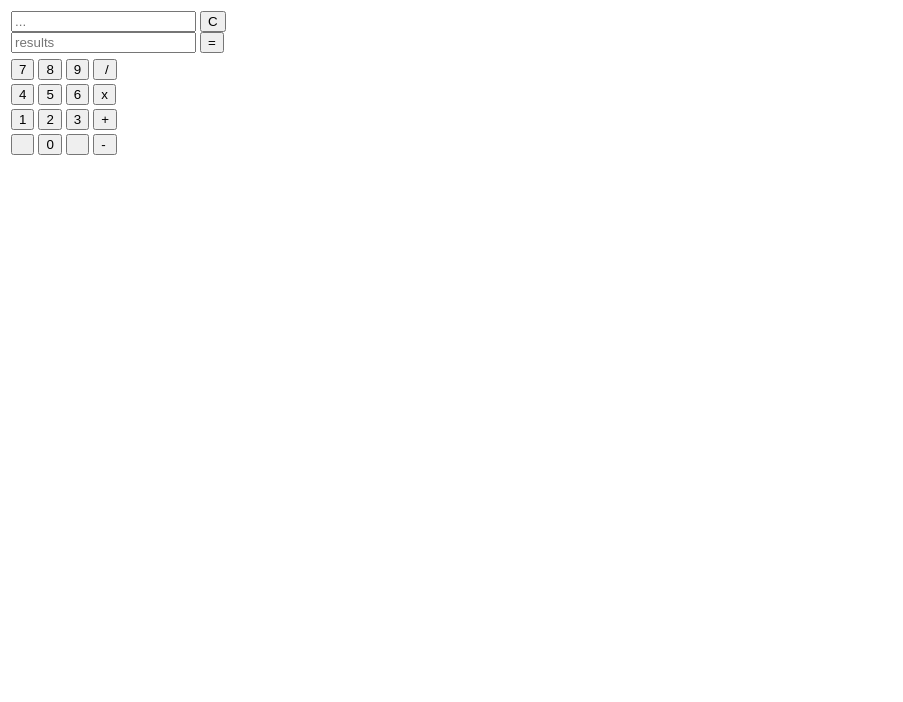
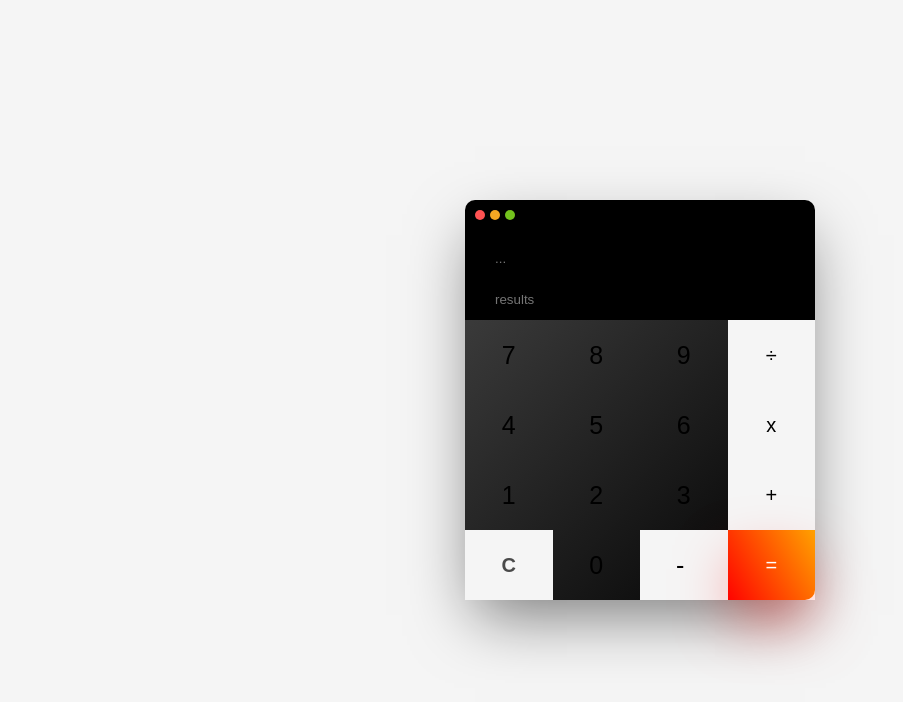
Before and after one commit to ManarAleraqi/calculator_in_js, a plain HTML site: page index.html in a window 1280 px wide. Shown: the whole page, without its empty margins (0-903 px from the left). Drawn offline with Linux system fonts and the light colour scheme.

Commit message:
Add css for html
with some changes at html

```diff
--- a/index.html
+++ b/index.html
@@ -1,61 +1,223 @@
 <!DOCTYPE html>
-<html lang="en" dir="ltr">
-  <head>
-    <meta charset="utf-8">
-    <title></title>
-  </head>
-  <body>
-
-    <table>
-       <tr>
-          <td>
-            <input type="text" name="opration" value="" placeholder="..." readonly><br>
-            <input type="text" name="result" value="" placeholder="results" readonly>
-          </td>
-          <td>
-            <input type="button" name="" value="C"><br>
-            <input type="button" name="" value="=">
-          </td>
-       </tr>
-       <table>
+<html lang="en" >
+<head>
+  <meta charset="UTF-8">
+  <title>Calculator</title>
 
 
-    <tr>
+    <style media="screen">
+      html,
+      body {
+        width: 100%;
+        height: 100%;
+        margin: 0;
+        padding: 0;
+        font-family: "Trebuchet MS", Helvetica, sans-serif;
+        font-size: 28px;
+      }
 
-      <td>  <input type="button" name="" value="7"></td>
-      <td>  <input type="button" name="" value="8"></td>
-      <td>  <input type="button" name="" value="9"></td>
-      <td>  <input type="button" name="" value=" /"></td>
+      body {
+        display: flex;
+        justify-content: center;
+        align-items: center;
+        background-color: #f5f5f5;
+      }
 
-    </tr>
-    <tr>
+      .calculator {
+        width: 350px;
+        height: 400px;
+        border-radius: 10px;
+        box-shadow: 0 25px 60px -10px rgba(0, 0, 0, 0.5);
+      }
+      .calculator .header {
+        background-color: #000;
+        height: 120px;
+        border-radius: 10px 10px 0 0;
+      }
+      .calculator .header .window {
+        height: 15px;
+        display: flex;
+        justify-content: flex-start;
+        padding: 10px;
+      }
+      .calculator .header .window span {
+        width: 10px;
+        height: 10px;
+        border-radius: 50%;
+        margin-right: 5px;
+        cursor: pointer;
+      }
+      .calculator .header .window span.red {
+        background-color: #ff5252;
+      }
+      .calculator .header .window span.yellow {
+        background-color: #f5a623;
+      }
+      .calculator .header .window span.green {
+        background-color: #73c21d;
+      }
+      .calculator .header .input input{
+          border-style: none;
+        background-color: #000;
+        color: #4a4a4a;
+        text-align: LEFT;
+        padding: 10px 30px;
+      }
 
-      <td>  <input type="button" name="" value="4"></td>
-      <td>  <input type="button" name="" value="5"></td>
-      <td>  <input type="button" name="" value="6"></td>
-      <td>  <input type="button" name="" value="x"></td>
+      .calculator .keys {
+        background: linear-gradient(135deg, #3a3a3a, #000000);
+        height: 280px;
+        border-radius: 0 0 10px 10px;
+        font-size: 24px;
+      }
+      .calculator .keys .row {
+        height: 70px;
+        display: flex;
+        flex-direction: row;
+      }
+      .calculator .keys .row .number  {
+        width: 75%;
+        display: flex;
+        color: #ffffff;
+      }
+      .calculator .keys .row .number input {
+        background-color:inherit;
+        border-style: inherit;
+font-size: 25px;
 
-    </tr>
+          width: 100%;
+        height: 70px;
+        text-align: center;
+        display: flex;
+        justify-content: center;
+        align-items: center;
+        user-select: none;
+        cursor: pointer;
+      }
+      .calculator .keys .row .number .min {
+        background-color: #ffffff;
+        font-size: 25px;
+        background-color: #f5f5f5;
+          border-style: none;
+        width: 100%;
+        height: 70px;
+        text-align: center;
+        display: flex;
+        justify-content: center;
+        align-items: center;
+        user-select: none;
+        cursor: pointer;
+      }
+      .calculator .keys .row .number .C {
+        background-color: #fffff;
+        font-size: 20px;
+        background-color: #f5f5f5;
+          border-style: none;
+        width: 100%;
+        height: 70px;
+        text-align: center;
+        display: flex;
+        justify-content: center;
+        align-items: center;
+        user-select: none;
+        cursor: pointer;
+      }
+      .calculator .keys .row .symbol {
+        width: 25%;
+        background-color: #ffffff;
+        font-size: 20px;
+      }
 
-    <tr>
+      .calculator .keys .row .symbol span input {
+        background-color: #f5f5f5;
+          border-style: none;
+        width: 100%;
+        height: 70px;
+        font-size: 20px;
+        text-align: center;
+        display: flex;
+        justify-content: center;
+        align-items: center;
+        user-select: none;
+        cursor: pointer;
+      }
+      .calculator .keys .row .symbol.action span input {
 
-      <td>  <input type="button" name="" value="1"></td>
-      <td>  <input type="button" name="" value="2"></td>
-      <td>  <input type="button" name="" value="3"></td>
-      <td>  <input type="button" name="" value="+"></td>
+          border-style: none;
+        background: linear-gradient(60deg, #ff0300, #ffa100);
+        border-radius: 0 0 10px 0;
+        color: #ffffff;
+        box-shadow: 0 25px 60px -10px rgba(255, 10, 0, 0.5);
+      }
 
-    </tr>
-    <tr>
+      .dull {
+          border-style: none;
+        font-size: 14px;
+        font-weight: bold;
+        color: #4a4a4a;
+      }
 
-      <td>  <input type="button" name="" value="  "></td>
-      <td>  <input type="button" name="" value="0"></td>
-      <td>  <input type="button" name="" value="  "></td>
-      <td>  <input type="button" name="" value="- "></td>
 
-    </tr>
-    </table>
+      }
+    </style>
+</head>
+<body>
 
-    </table>
+<div class="calculator">
+   <div class="header">
+      <div class="window">
+         <span class="red"></span>
+         <span class="yellow"></span>
+         <span class="green"></span>
+      </div>
+      <div class="input">
+        <input class=" input op" type="text" name="opration" value="" placeholder="..." readonly><br>
+        <input class="input result" type="text" name="result" value="" placeholder="results" readonly>
+            </div>
+   </div>
+   <div class="keys">
+      <div class="row">
+         <div class="number">
+             <input class="m" type="button" name="" value="7">
+             <input class="m" type="button" name="" value="8">
+             <input class="m" type="button" name="" value="9">
+         </div>
+         <div class="symbol">
+            <span> <input type="button" name="" value="÷"></span>
+         </div>
+      </div>
+      <div class="row">
+         <div class="number">
+             <input type="button" name="" value="4">
+             <input type="button" name="" value="5">
+             <input type="button" name="" value="6">
+         </div>
+         <div class="symbol">
+            <span> <input type="button" name="" value="x"></span>
+         </div>
+      </div>
+      <div class="row">
+         <div class="number">
+            <input type="button" name="" value="1">
+            <input type="button" name="" value="2">
+          <input type="button" name="" value="3">
+         </div>
+         <div class="symbol">
+            <span> <input type="button" name="" value="+"></span>
+         </div>
+      </div>
+      <div class="row">
+         <div class="number">
+          <input class="dull C" type="button" name="" value="C">
+            <input type="button" name="" value="0">
+            <input class="min"type="button" name="" value="- ">
+         </div>
+         <div class="symbol action">
+            <span> <input type="button" name="" value="="></span>
+         </div>
+      </div>
+   </div>
+</div>
 
-  </body>
+</body>
 </html>
```
